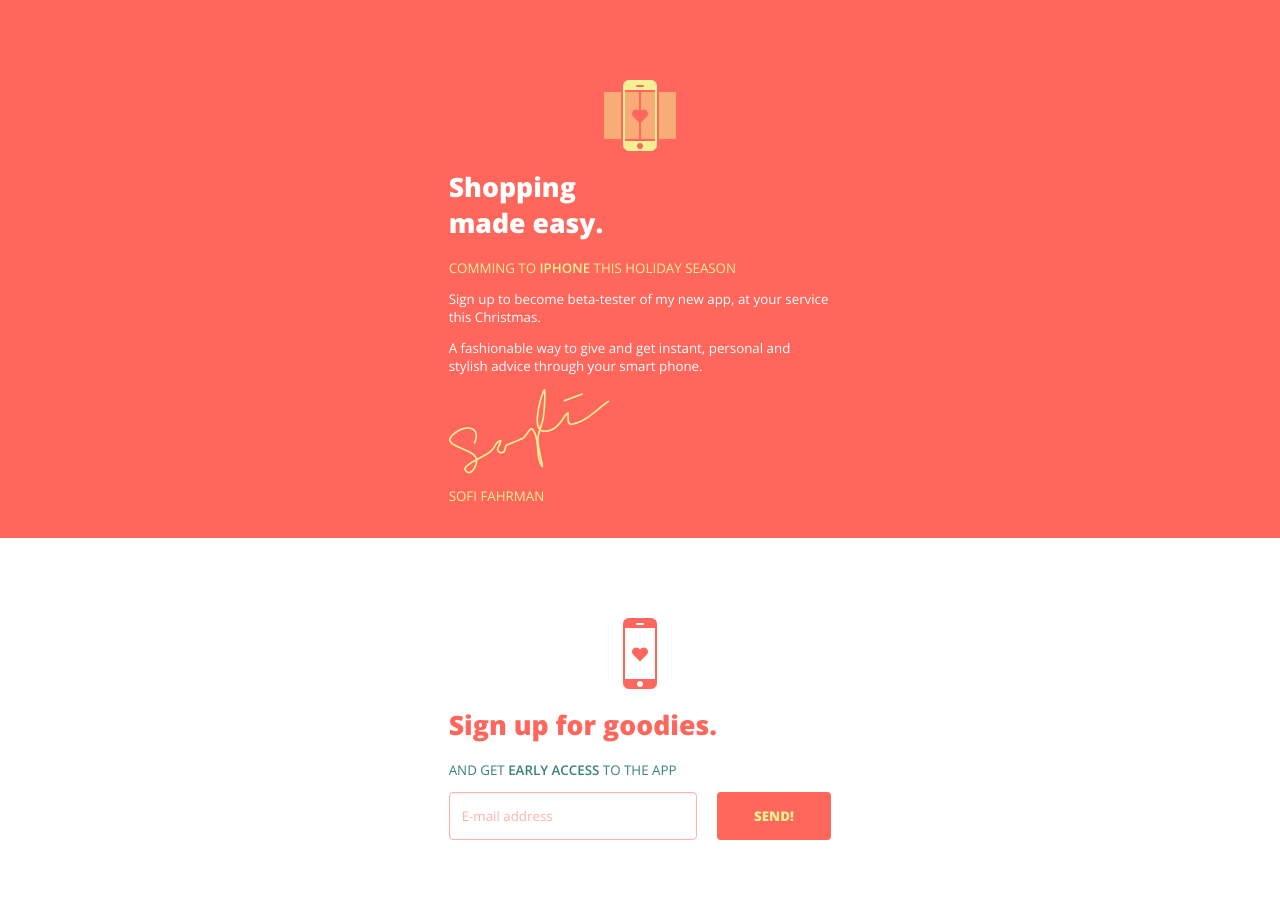
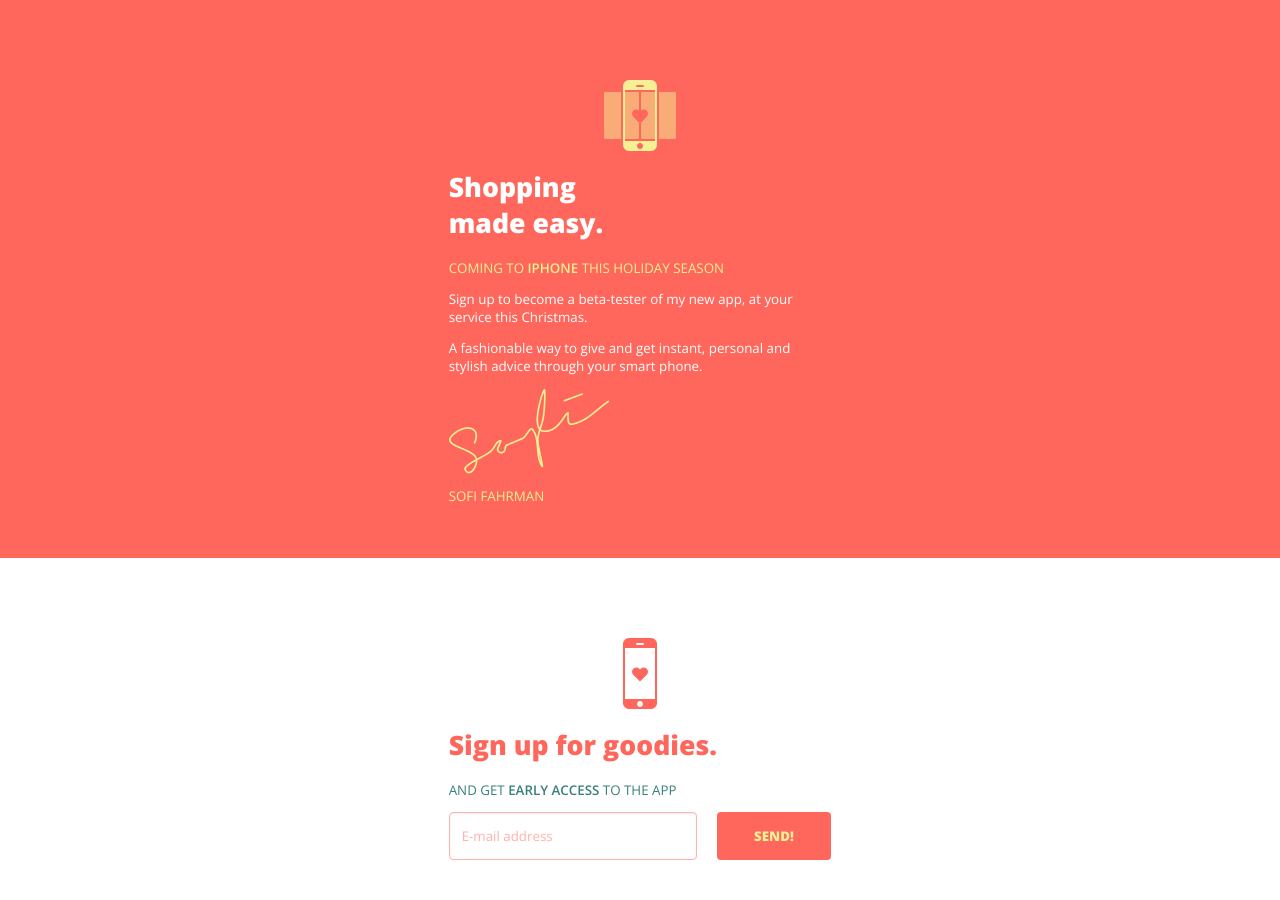
Before and after one commit to AlexxNica/left-or-right-promosite, a plain HTML site: page index.html in a window 1280 px wide. Before the commit the page ends 860 px from the top, so only its background shows below. Drawn offline with nearby package versions, Linux system fonts and the light colour scheme.

Commit message:
Spelling.

```diff
--- a/css/main.sass
+++ b/css/main.sass
@@ -48,7 +48,7 @@ h1
     @include span-columns(4)
     @include shift(0)
 
-  @include padding(80px null 20px null)
+  @include padding(80px null 40px null)
 
   @include media($mobile)
     @include padding(57px null 20px null)
--- a/index.html
+++ b/index.html
@@ -24,10 +24,10 @@
     <div id="logo"></div>
     <h1>Shopping<br />made easy.</h1>
     <p class="yellow">
-      COMMING TO <span class="bold">IPHONE</span> THIS HOLIDAY SEASON
+      COMING TO <span class="bold">IPHONE</span> THIS HOLIDAY SEASON
     </p>
     <p>
-      Sign up to become beta-tester of my new app, at your service this Christmas.
+      Sign up to become a beta-tester of my new app, at your service this Christmas.
     </p>
     <p>
       A fashionable way to give and get instant, personal and stylish advice through your smart phone.
```
Also changed, not shown: css/main.css.
